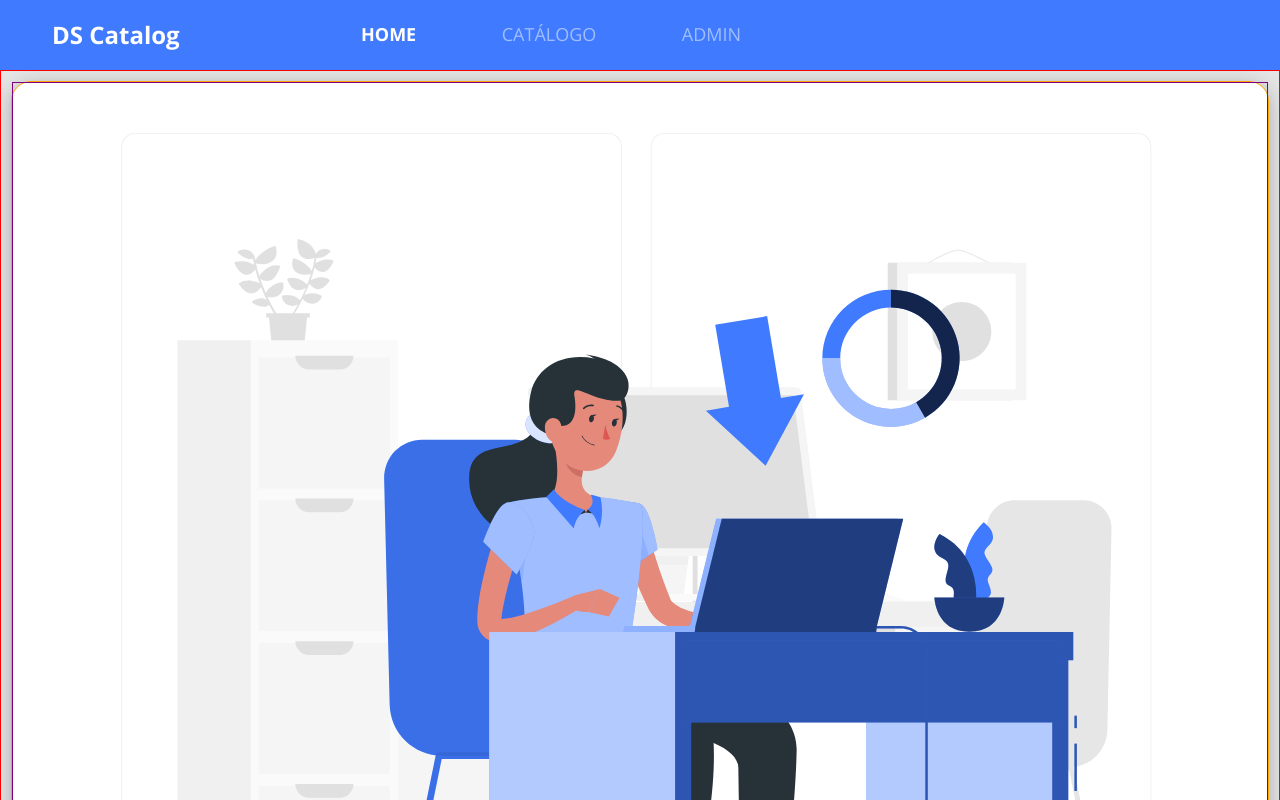
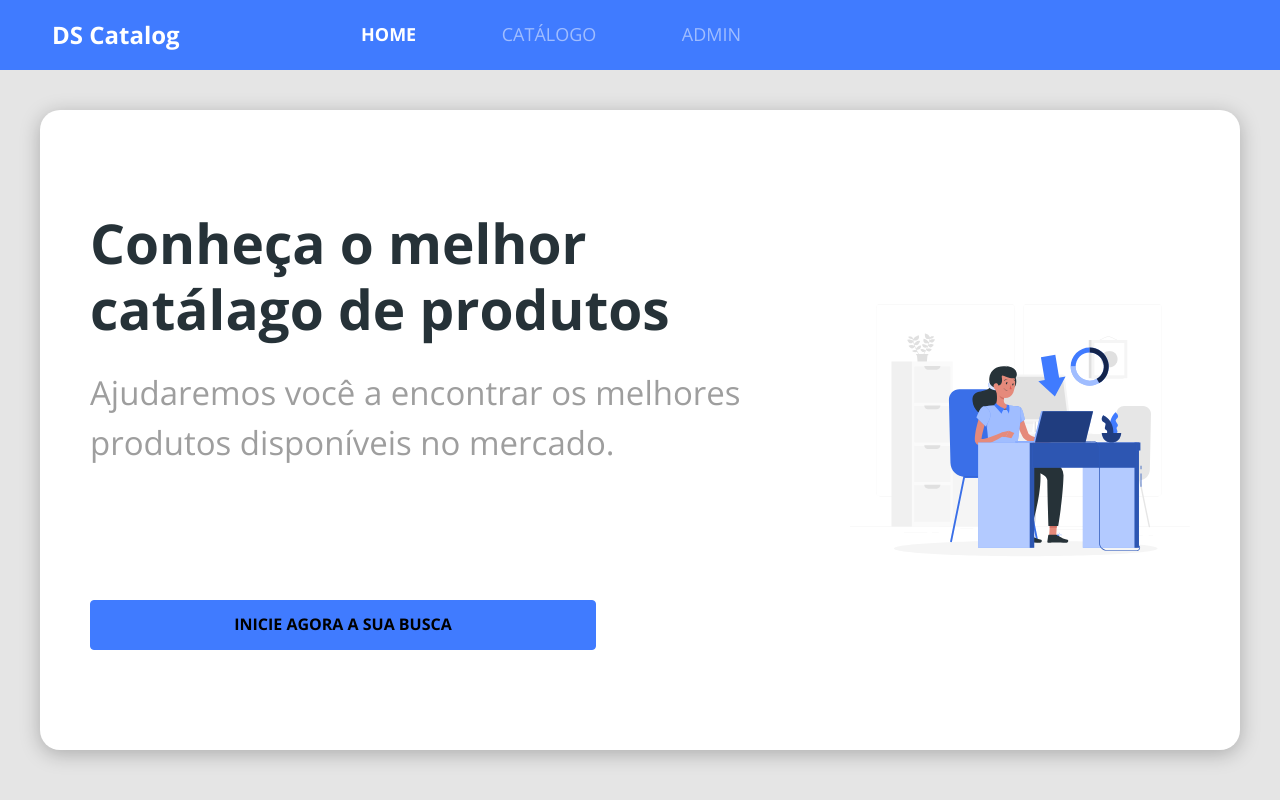
Before and after one commit to mayconjovan/dscatalog-bootcamp-devsuperior, a React (Create React App) app in the folder frontweb/: page / in a window 1280 px wide. Shown: the top 800 px of the page. Built offline with nearby package versions, Linux system fonts and the light colour scheme.

Commit message:
Home styling

```diff
--- a/frontweb/src/components/ButtonIcon/styles.css
+++ b/frontweb/src/components/ButtonIcon/styles.css
@@ -1,4 +1,3 @@
 .btn-icon {
-    width: 260px;
     height: 50px;
 }
--- a/frontweb/src/pages/Home/index.tsx
+++ b/frontweb/src/pages/Home/index.tsx
@@ -1,7 +1,7 @@
 import { ReactComponent as MainImage } from "assets/images/main-image.svg";
 import ButtonIcon from "components/ButtonIcon";
 import Navbar from "components/Navbar";
-import './styles.css'
+import "./styles.css";
 
 const Home = () => {
   return (
@@ -10,8 +10,13 @@
       <div className="home-container">
         <div className="home-card">
           <div className="home-content-container">
+            <div>
               <h1>Conheça o melhor catálago de produtos</h1>
-                <p>Ajudaremos você a encontrar os melhores produtos disponíveis no mercado.</p>
+              <p>
+                Ajudaremos você a encontrar os melhores produtos disponíveis no
+                mercado.
+              </p>
+            </div>
             <ButtonIcon />
           </div>
           <div className="home-image-container">
--- a/frontweb/src/pages/Home/styles.css
+++ b/frontweb/src/pages/Home/styles.css
@@ -2,11 +2,9 @@
   padding: 10px;
   font-size: 20px;
   text-align: center;
-    border: 1px solid red;
 }
 
 .home-content-container {
-    border: 1px solid blue;
   padding: 10px 10px 60px 10px;
   display: flex;
   flex-direction: column;
@@ -29,7 +27,6 @@
 .home-card {
   background-color: #fff;
   box-shadow: 0px 4px 20px rgba(0, 0, 0, 0.25);
-    border: 1px solid orange;
   border-radius: 20px;
   display: flex;
   flex-direction: column-reverse;
@@ -37,10 +34,104 @@
 
 .home-image-container {
   padding: 50px 15px;
-    border: 1px solid purple;
 }
 
 .home-image-container svg {
   width: 100%;
   height: auto;
 }
+
+@media (min-width: 576px) {
+  .home-container {
+    padding: 15px;
+    font-size: 40px;
+  }
+
+  .home-content-container h1 {
+    width: 506px;
+    font-size: 1em;
+    margin-bottom: 20px;
+  }
+
+  .home-content-container p {
+    width: 506px;
+    margin-bottom: 20px;
+  }
+
+  .home-content-container button {
+    width: 506px;
+  }
+
+  .home-image-container svg {
+    width: 506px;
+  }
+}
+
+@media (min-width: 768px) {
+  .home-image-container {
+    padding: 100px 20px;
+  }
+
+  .home-content-container {
+    padding: 20px 20px 100px 20px;
+  }
+}
+
+@media (min-width: 992px) {
+  .home-container {
+    padding: 40px;
+    font-size: 55px;
+  }
+
+  .home-image-container {
+    padding: 125px 20px;
+  }
+
+  .home-content-container {
+    padding: 20px 20px 150px 20px;
+  }
+
+  .home-content-container h1 {
+    margin-bottom: 26px;
+    width: 700px;
+  }
+
+  .home-content-container p {
+    margin-bottom: 47px;
+    width: 700px;
+  }
+}
+
+@media (min-width: 1200px) {
+  .home-card {
+    flex-direction: row;
+    justify-content: space-around;
+    padding: calc(((85vh - 480px) /2) - 20px) 0;
+  }
+
+  .home-content-container {
+    align-items: flex-start;
+    text-align: left;
+    align-content: space-between;
+    flex-flow: wrap;
+    padding: 20px;
+    height: 480px;
+    width: 700px;
+  }
+
+  .home-image-container {
+    display: flex;
+    align-items: center;
+    padding: 20px;
+  }
+
+  .home-image-container svg {
+    width: 100%;
+  }
+}
+
+@media (min-width: 1400px) {
+    .home-image-container svg{
+        width: 480px;
+    }
+}
```
Lines whose indentation alone changed are shown as unchanged.
